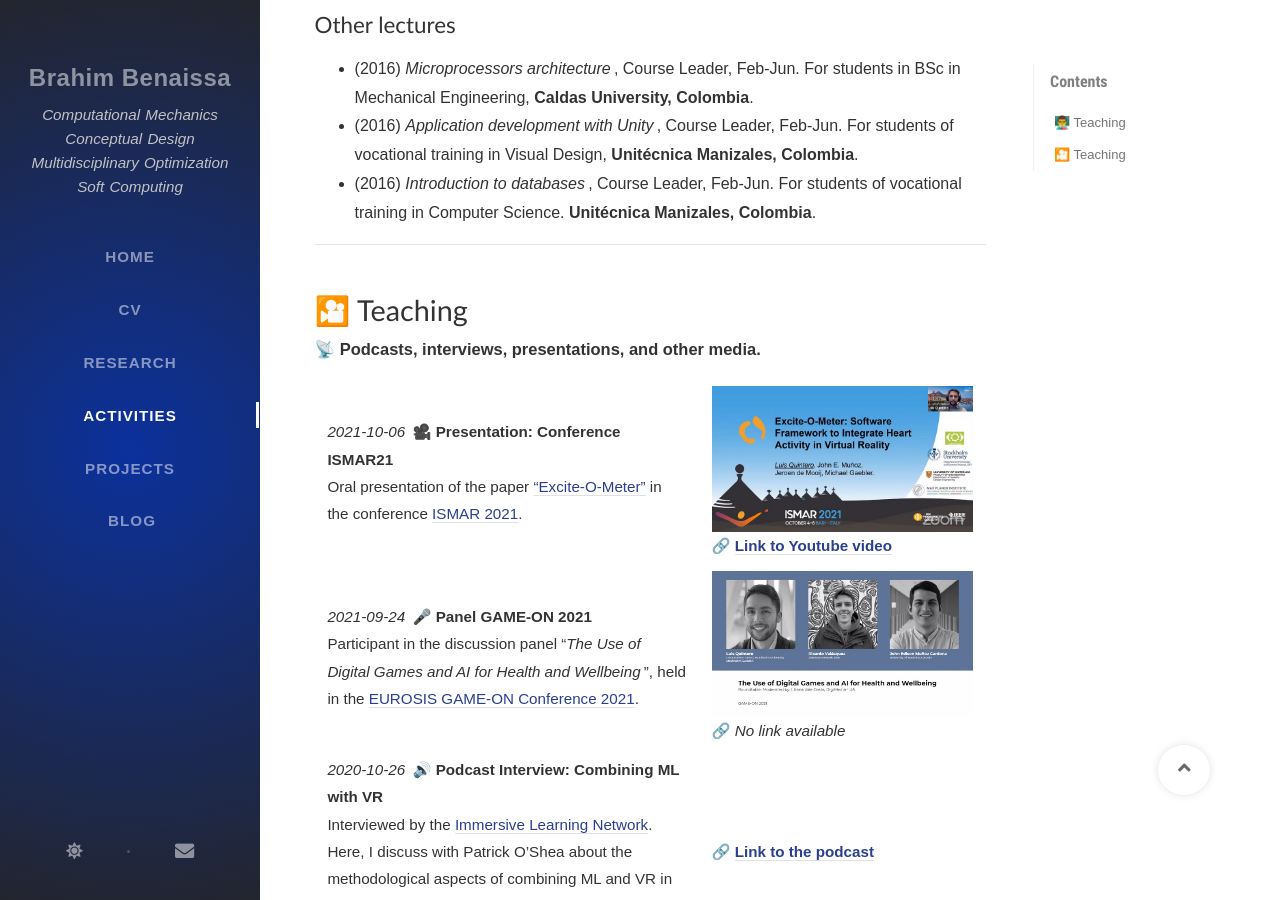
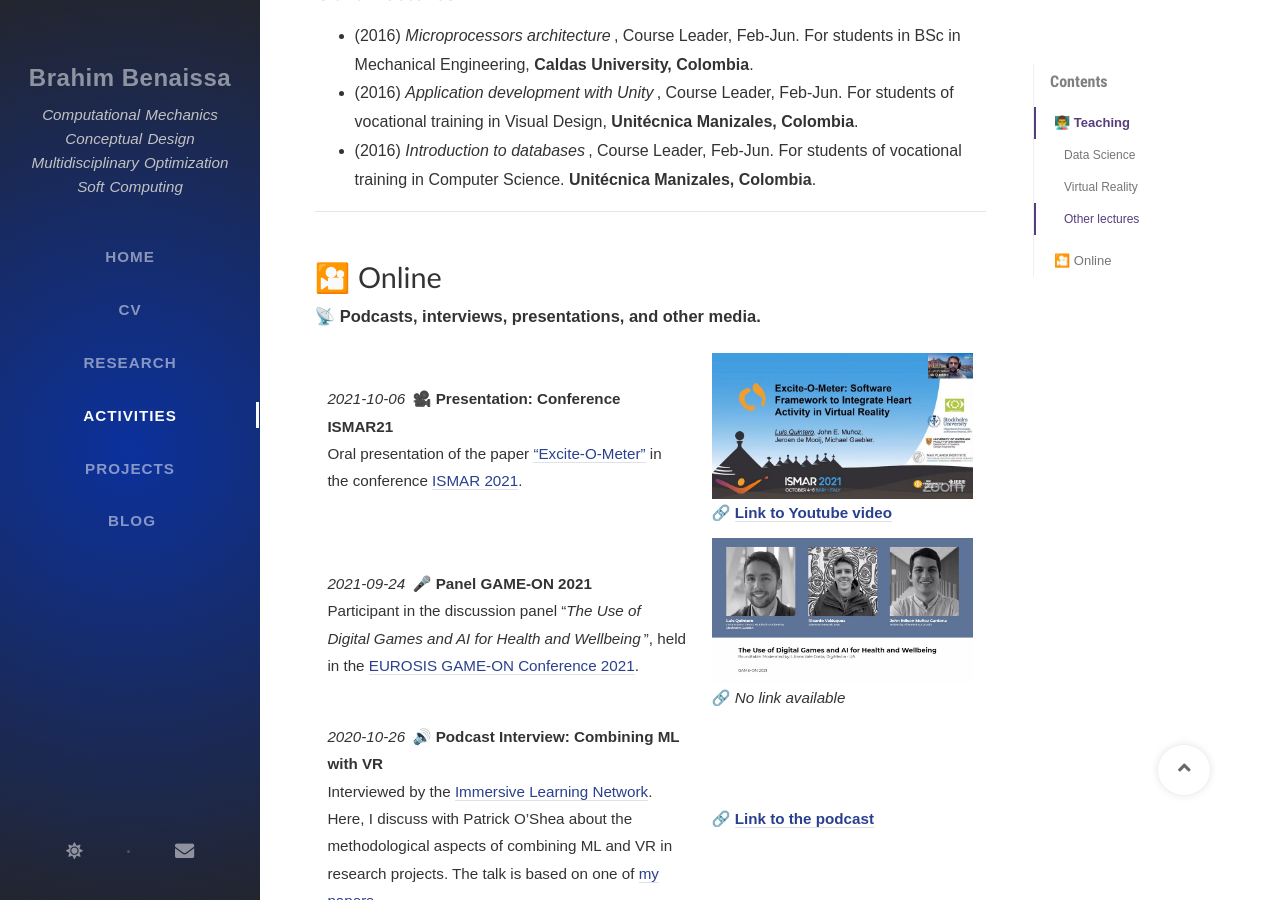
Before and after one commit to Brahim-Benaissa/Brahim-Benaissa.github.io, a Jekyll site: the page built from tabs/media.md, in a window 1280 px wide and 900 px high, scrolled down 667 px. Built offline with Jekyll 4.4.1, drawn with Linux system fonts in a browser that asks for light colours; nearby versions of some CDN libraries; some web fonts are replaced; comment, search, counter and statistics services are not loaded.

Commit message:
Update media.md

```diff
--- a/tabs/media.md
+++ b/tabs/media.md
@@ -2,10 +2,6 @@
 layout: page
 title: Activities
 toc: true
----
-
-
-
 ---
 
 # 👨‍🏫 Teaching
@@ -41,7 +37,7 @@
 
 -->
 
-# 🎦 Teaching
+# 🎦 Online
 
 📡 **Podcasts, interviews, presentations, and other media.**
 
```
